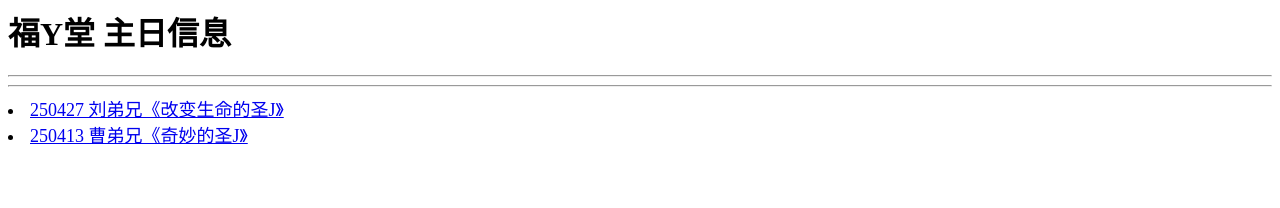
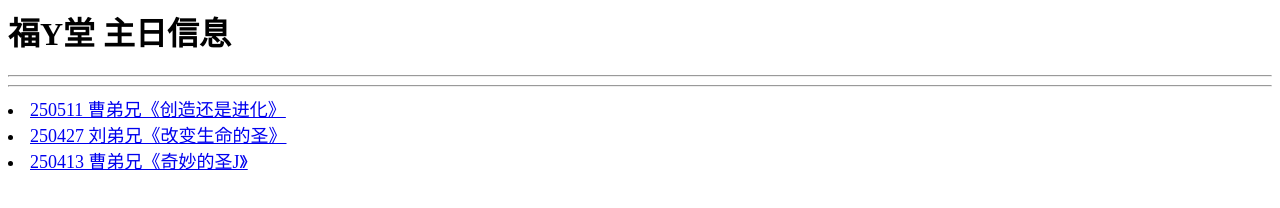
Before and after one commit to NCCChurch/2-gospel, a plain HTML site: page index.html in a window 1280 px wide. Drawn offline with Linux system fonts and the light colour scheme.

Commit message:
Update index.html

```diff
--- a/index.html
+++ b/index.html
@@ -10,7 +10,8 @@
 <h1>福Y堂 主日信息</h1>
 
 <hr><hr>
-      	<li><font size="4"><a href="./250427.html">250427 刘弟兄《改变生命的圣J》</a></font></li>
+      	<li><font size="4"><a href="./250511.html">250511 曹弟兄《创造还是进化》</a></font></li>
+            <li><font size="4"><a href="./250427.html">250427 刘弟兄《改变生命的圣》</a></font></li>
       	<li><font size="4"><a href="./250413.html">250413 曹弟兄《奇妙的圣J》</a></font></li>
 </tr>
 <tr
```
